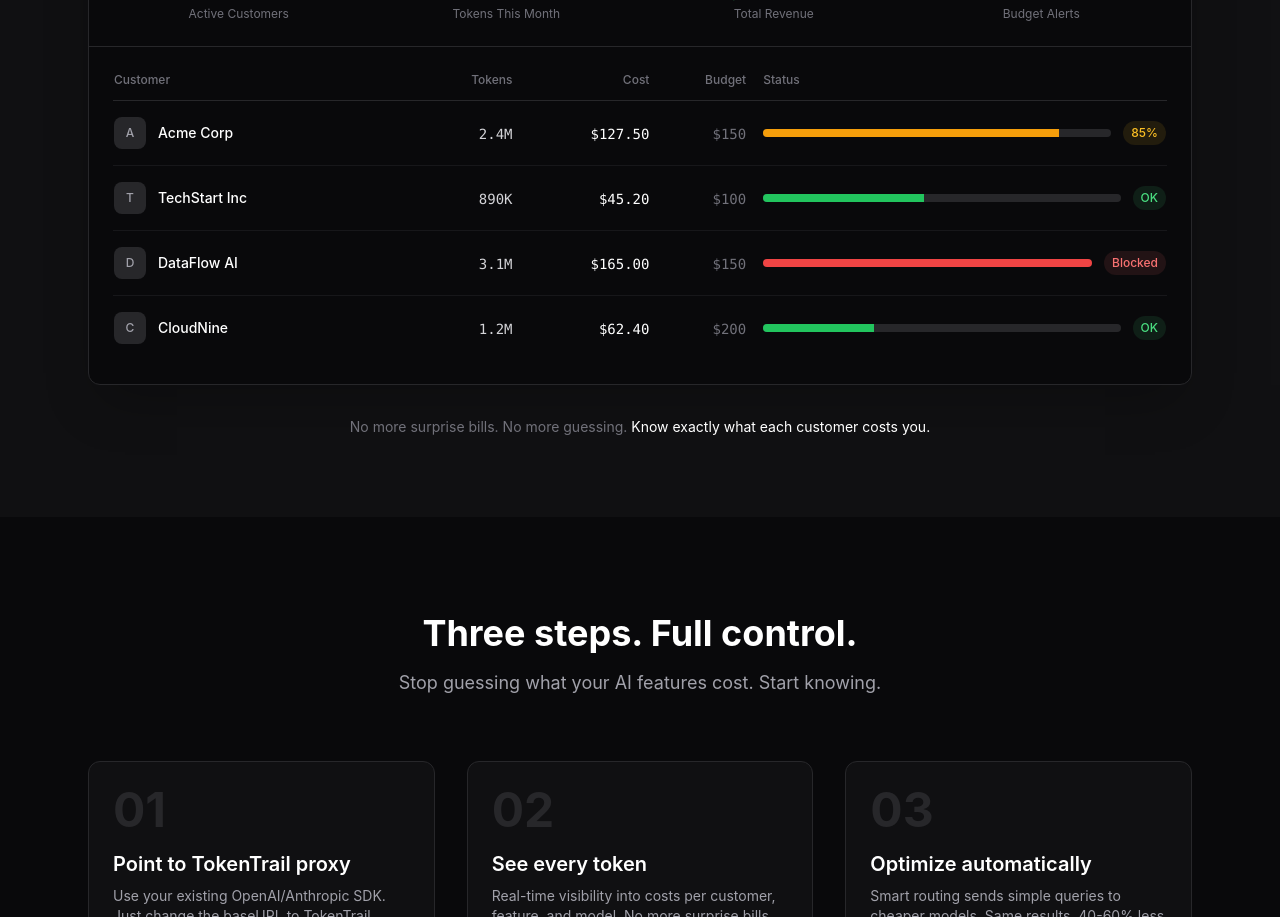
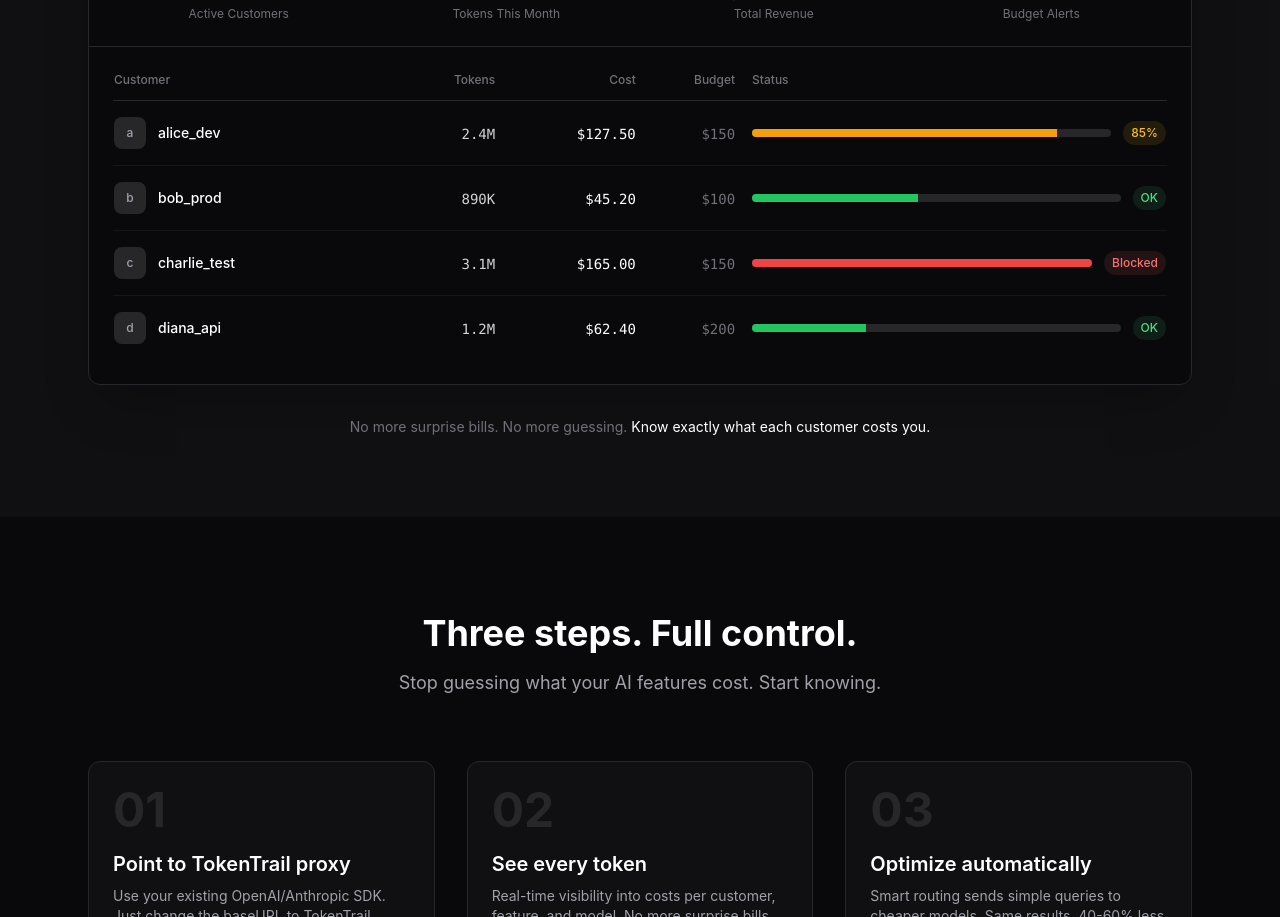
Before and after one commit to var1914/multi-tenant-llm, a React (Vite) app in the folder frontend/: page / in a window 1280 px wide. Shown: the part 1140-2057 px from the top of the page. Built offline with nearby package versions, Linux system fonts and the light colour scheme; no server answers.

Commit message:
Fix trial request enum case mismatch and add admin panel protection

```diff
--- a/frontend/src/pages/Admin.tsx
+++ b/frontend/src/pages/Admin.tsx
@@ -1,4 +1,5 @@
-import { useState } from 'react'
+import { useState, useEffect } from 'react'
+import { useNavigate } from 'react-router-dom'
 import { useQuery, useMutation, useQueryClient } from '@tanstack/react-query'
 import {
   LineChart,
@@ -16,6 +17,7 @@
 } from 'recharts'
 import apiClient from '../api/client'
 import toast from 'react-hot-toast'
+import { useAuthStore } from '../stores/authStore'
 
 interface PlatformStats {
   users: { total: number; active_7d: number; active_30d: number }
@@ -62,6 +64,16 @@
   const [userSearch, setUserSearch] = useState('')
   const [trialStatusFilter, setTrialStatusFilter] = useState<'all' | 'pending' | 'approved' | 'rejected'>('pending')
   const queryClient = useQueryClient()
+  const navigate = useNavigate()
+  const { user } = useAuthStore()
+
+  // Redirect non-admin users
+  useEffect(() => {
+    if (user && user.role !== 'admin') {
+      toast.error('Access denied. Admin privileges required.')
+      navigate('/app/dashboard')
+    }
+  }, [user, navigate])
 
   // Fetch platform stats
   const { data: stats, isLoading: statsLoading } = useQuery<PlatformStats>({
@@ -203,6 +215,16 @@
       day: 'numeric',
       year: 'numeric',
     })
+  }
+
+  // Block non-admin users
+  if (user && user.role !== 'admin') {
+    return (
+      <div className="flex flex-col items-center justify-center h-64 gap-4">
+        <div className="text-red-500 text-lg font-semibold">Access Denied</div>
+        <p className="text-gray-500">You don't have permission to access this page.</p>
+      </div>
+    )
   }
 
   if (statsLoading) {
--- a/frontend/src/pages/Landing.tsx
+++ b/frontend/src/pages/Landing.tsx
@@ -207,10 +207,10 @@
 // Dashboard Preview - shows per-customer billing visibility
 function DashboardPreview() {
   const customers = [
-    { name: 'Acme Corp', tokens: '2.4M', cost: '$127.50', budget: '$150', status: 'warning', percent: 85 },
-    { name: 'TechStart Inc', tokens: '890K', cost: '$45.20', budget: '$100', status: 'healthy', percent: 45 },
-    { name: 'DataFlow AI', tokens: '3.1M', cost: '$165.00', budget: '$150', status: 'blocked', percent: 110 },
-    { name: 'CloudNine', tokens: '1.2M', cost: '$62.40', budget: '$200', status: 'healthy', percent: 31 },
+    { name: 'alice_dev', tokens: '2.4M', cost: '$127.50', budget: '$150', status: 'warning', percent: 85 },
+    { name: 'bob_prod', tokens: '890K', cost: '$45.20', budget: '$100', status: 'healthy', percent: 45 },
+    { name: 'charlie_test', tokens: '3.1M', cost: '$165.00', budget: '$150', status: 'blocked', percent: 110 },
+    { name: 'diana_api', tokens: '1.2M', cost: '$62.40', budget: '$200', status: 'healthy', percent: 31 },
   ]
 
   const statusColors = {
```
Also changed, not shown: 1 other file (tests, documents, lock files or other folders).
